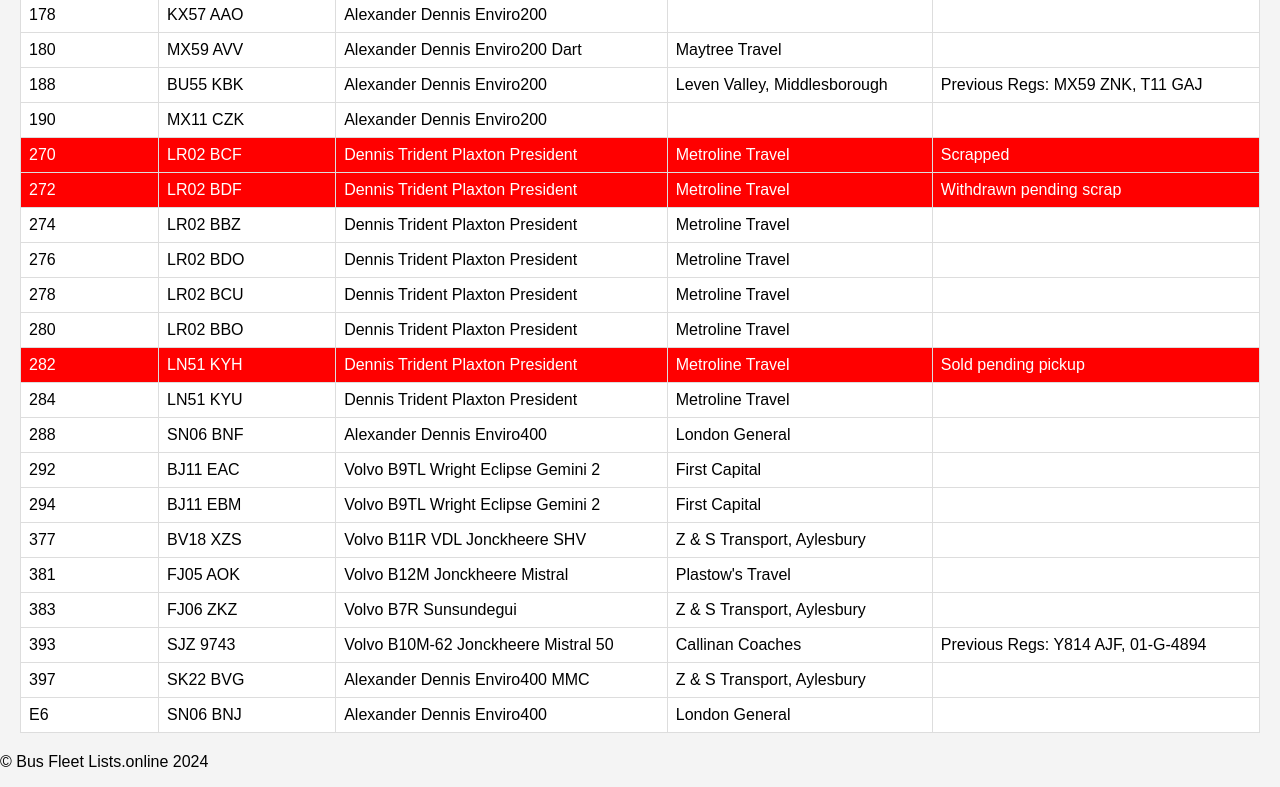
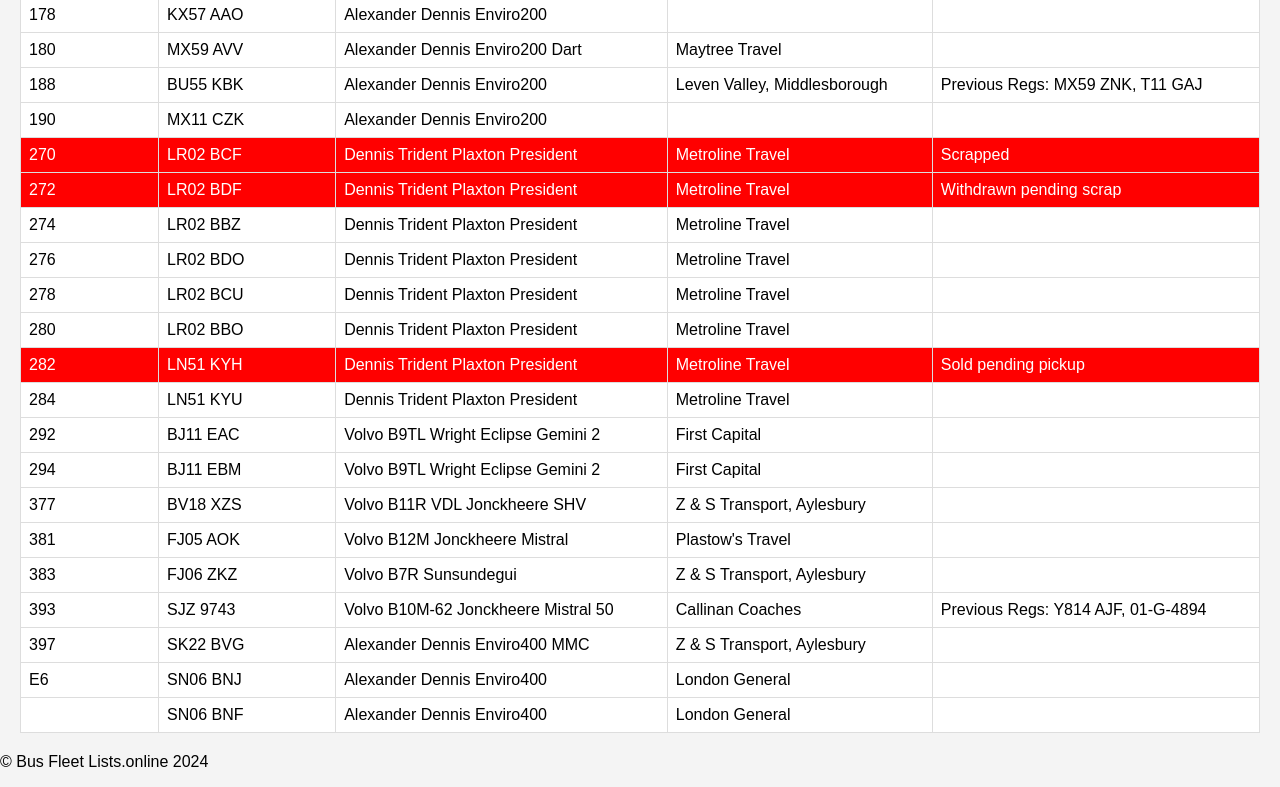
Before and after one commit to MKBE812/busfleetlists.online, a plain HTML site: page z-s-transport.html in a window 1280 px wide. Shown: the part 524-1311 px from the top of the page. Drawn offline with Linux system fonts and the light colour scheme.

Commit message:
Update z-s-transport.html

```diff
--- a/z-s-transport.html
+++ b/z-s-transport.html
@@ -224,13 +224,6 @@
           <td></td>
         </tr>
         <tr class="normal-row">
-        	<td>288</td>
-        	<td>SN06 BNF</td>
-        	<td>Alexander Dennis Enviro400</td>
-        	<td>London General</td>
-        	<td></td>
-      	</tr>
-        <tr class="normal-row">
           <td>292</td>
           <td>BJ11 EAC</td>
           <td>Volvo B9TL Wright Eclipse Gemini 2</td>
@@ -286,6 +279,13 @@
         	<td>London General</td>
         	<td></td>
       	</tr>
+        <tr class="normal-row">
+        	<td></td>
+        	<td>SN06 BNF</td>
+        	<td>Alexander Dennis Enviro400</td>
+        	<td>London General</td>
+        	<td></td>
+      	</tr>
       </tbody>
     </table>
   </main>
```
